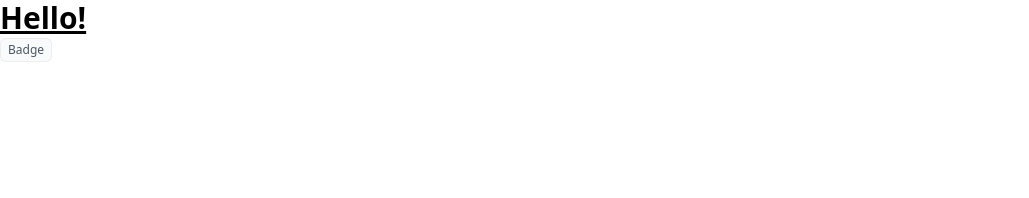
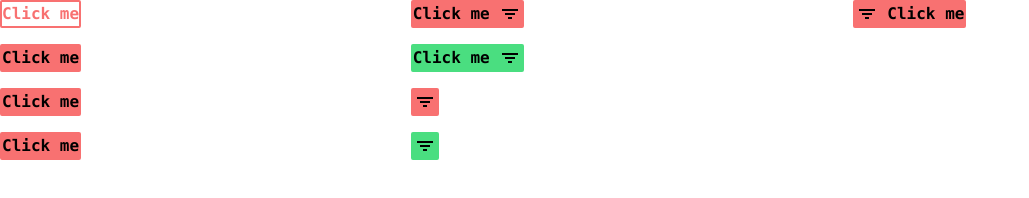
Before and after one commit to polubis/greenon-software, a Gatsby site in the folder blog/: page / in a window 1280 px wide. Shown: the whole page, without its empty margins (0-1029 px from the left). Built offline with nearby package versions, Linux system fonts and the light colour scheme; Gatsby itself is replaced by a stand-in of ours.

Commit message:
Implement full button component

```diff
--- a/blog/package.json
+++ b/blog/package.json
@@ -16,7 +16,9 @@
   },
   "dependencies": {
     "@mdx-js/react": "^2.3.0",
+    "classnames": "^2.3.2",
     "gatsby": "^5.12.4",
+    "gatsby-plugin-dark-mode": "^1.1.2",
     "gatsby-plugin-google-analytics": "^5.12.0",
     "gatsby-plugin-image": "^3.12.0",
     "gatsby-plugin-manifest": "^5.12.0",
@@ -25,7 +27,6 @@
     "gatsby-plugin-sitemap": "^6.12.0",
     "gatsby-source-filesystem": "^5.12.0",
     "gatsby-transformer-sharp": "^5.12.0",
-    "gatsby-plugin-dark-mode": "^1.1.2",
     "react": "^18.2.0",
     "react-dom": "^18.2.0"
   },
--- a/blog/src/pages/index.tsx
+++ b/blog/src/pages/index.tsx
@@ -1,17 +1,85 @@
 import React, { type FC } from "react";
 import type { HeadFC, PageProps } from "gatsby";
 import { ThemeToggler } from "gatsby-plugin-dark-mode";
+import { Button } from "../ui/button";
 
 const IndexPage: FC<PageProps> = () => {
   return (
     <ThemeToggler>
       {({ theme, toggleTheme }) => (
-        <main onClick={() => toggleTheme(theme === "dark" ? "light" : "dark")}>
-          <h1 className="text-3xl top-5 font-bold underline">Hello!</h1>
-          <span className="inline-flex items-center rounded-md bg-gray-50 px-2 py-1 text-xs font-medium text-gray-600 ring-1 ring-inset ring-gray-500/10">
-            Badge
-          </span>
-        </main>
+        <div className="grid grid-rows-4 grid-flow-col gap-4">
+          <Button
+            onClick={() => toggleTheme(theme === "dark" ? "light" : "dark")}
+            size={1}
+            importance={3}
+          >
+            Click me
+          </Button>
+          <Button
+            onClick={() => toggleTheme(theme === "dark" ? "light" : "dark")}
+            size={1}
+          >
+            Click me
+          </Button>
+          <Button
+            onClick={() => toggleTheme(theme === "dark" ? "light" : "dark")}
+            size={2}
+          >
+            Click me
+          </Button>
+          <Button
+            onClick={() => toggleTheme(theme === "dark" ? "light" : "dark")}
+            size={3}
+          >
+            Click me
+          </Button>
+          <Button
+            onClick={() => toggleTheme(theme === "dark" ? "light" : "dark")}
+            size={3}
+            icon={
+              <path d="M7 11H17V13H7V11ZM4 7H20V9H4V7ZM10 15H14V17H10V15Z" />
+            }
+          >
+            Click me
+          </Button>
+          <Button
+            onClick={() => toggleTheme(theme === "dark" ? "light" : "dark")}
+            size={3}
+            importance={2}
+            icon={
+              <path d="M7 11H17V13H7V11ZM4 7H20V9H4V7ZM10 15H14V17H10V15Z" />
+            }
+          >
+            Click me
+          </Button>
+          <Button
+            onClick={() => toggleTheme(theme === "dark" ? "light" : "dark")}
+            size={3}
+            rounded
+            icon={
+              <path d="M7 11H17V13H7V11ZM4 7H20V9H4V7ZM10 15H14V17H10V15Z" />
+            }
+          />
+          <Button
+            onClick={() => toggleTheme(theme === "dark" ? "light" : "dark")}
+            size={3}
+            rounded
+            importance={2}
+            icon={
+              <path d="M7 11H17V13H7V11ZM4 7H20V9H4V7ZM10 15H14V17H10V15Z" />
+            }
+          />
+          <Button
+            onClick={() => toggleTheme(theme === "dark" ? "light" : "dark")}
+            size={3}
+            reversed
+            icon={
+              <path d="M7 11H17V13H7V11ZM4 7H20V9H4V7ZM10 15H14V17H10V15Z" />
+            }
+          >
+            Click me
+          </Button>
+        </div>
       )}
     </ThemeToggler>
   );
--- /dev/null
+++ b/blog/src/ui/button/button.consts.ts
@@ -0,0 +1,4 @@
+const button_importance_types = [1, 2, 3] as const;
+const button_size_types = [1, 2, 3] as const;
+
+export { button_importance_types, button_size_types };
--- /dev/null
+++ b/blog/src/ui/button/button.defs.ts
@@ -0,0 +1,46 @@
+import type { ReactNode, DetailedHTMLProps, ButtonHTMLAttributes } from "react";
+import type {
+  button_size_types,
+  button_importance_types,
+} from "./button.consts";
+
+type ButtonSize = (typeof button_size_types)[number];
+type ButtonImportance = (typeof button_importance_types)[number];
+
+type ButtonNativeProps = DetailedHTMLProps<
+  ButtonHTMLAttributes<HTMLButtonElement>,
+  HTMLButtonElement
+>;
+
+interface ButtonProps extends ButtonNativeProps {
+  size?: ButtonSize;
+  icon?: ReactNode;
+  importance?: ButtonImportance;
+  reversed?: boolean;
+  rounded?: boolean;
+}
+
+type ButtonSizeMap = Record<
+  ButtonSize,
+  {
+    x: string;
+    y: string;
+  }
+>;
+
+type ButtonImportanceMap = Record<
+  ButtonImportance,
+  {
+    wrapper: string;
+    icon: string;
+  }
+>;
+
+export type {
+  ButtonProps,
+  ButtonSizeMap,
+  ButtonSize,
+  ButtonImportance,
+  ButtonNativeProps,
+  ButtonImportanceMap,
+};
--- /dev/null
+++ b/blog/src/ui/button/button.tsx
@@ -0,0 +1,89 @@
+import React, { FC } from "react";
+import type {
+  ButtonImportanceMap,
+  ButtonProps,
+  ButtonSizeMap,
+} from "./button.defs";
+import c from "classnames";
+
+const size_map: ButtonSizeMap = {
+  1: {
+    x: "2",
+    y: "1",
+  },
+  2: { x: "2.5", y: "1.5" },
+  3: { x: "3", y: "2" },
+};
+
+const importance_map: ButtonImportanceMap = {
+  1: {
+    wrapper:
+      "border-red-400 bg-red-400 hover:bg-red-500 hover:border-red-500 text-black focus:ring-black",
+    icon: "fill-black",
+  },
+  2: {
+    wrapper:
+      "border-green-400 bg-green-400 hover:bg-green-500 hover:border-green-500 text-black focus:ring-black",
+    icon: "fill-black",
+  },
+  3: {
+    wrapper:
+      "border-red-400 text-red-400 hover:bg-red-400 hover:border-red-400 hover:text-black focus:ring-black",
+    icon: "fill-black",
+  },
+};
+
+/*
+    IMPORTANT: Span is required inside button. On iOS devices there is a problem
+    with display svg icons inside button if there is no wrapper - "span".
+*/
+const Button: FC<ButtonProps> = ({
+  className,
+  children,
+  size = 2,
+  icon,
+  reversed,
+  rounded,
+  importance = 1,
+  ...rest
+}) => {
+  const hasChildren = !!children;
+  const sizeClasses = size_map[size];
+  const importanceClasses = importance_map[importance];
+
+  return (
+    <button
+      {...rest}
+      className={c(
+        "ui-button",
+        className,
+        importanceClasses.wrapper,
+        `px-${hasChildren ? sizeClasses.x : sizeClasses.y}`,
+        "py-" + sizeClasses.y,
+        { "rounded-full": rounded },
+        "w-max shrink-0 border-2 focus:outline-none focus:ring-2 focus:ring-offset-2 transition duration-300 ease-in-out font-mono font-bold rounded-sm"
+      )}
+    >
+      <span className={c("flex", { "flex-row-reverse": reversed })}>
+        {children}
+        {icon && (
+          <svg
+            width="24"
+            height="24"
+            viewBox="0 0 24 24"
+            fill="none"
+            xmlns="http://www.w3.org/2000/svg"
+            className={c(`[&>path]: ${importanceClasses.icon}`, {
+              "ml-2": !reversed && hasChildren,
+              "mr-2": reversed && hasChildren,
+            })}
+          >
+            {icon}
+          </svg>
+        )}
+      </span>
+    </button>
+  );
+};
+
+export { Button };
--- /dev/null
+++ b/blog/src/ui/button/index.ts
@@ -0,0 +1,3 @@
+export * from "./button";
+export * from "./button.defs";
+export * from "./button.consts";
--- a/blog/tailwind.config.js
+++ b/blog/tailwind.config.js
@@ -1,7 +1,6 @@
 /** @type {import('tailwindcss').Config} */
 module.exports = {
-  content: ["./src/pages/*.{js,jsx,ts,tsx}"],
-  theme: {
-  },
+  content: ["./src/pages/*.{js,jsx,ts,tsx}", "./src/ui/*/*.{js,jsx,ts,tsx}"],
+  theme: {},
   plugins: [],
 };
```
Also changed, not shown: 1 other file.
